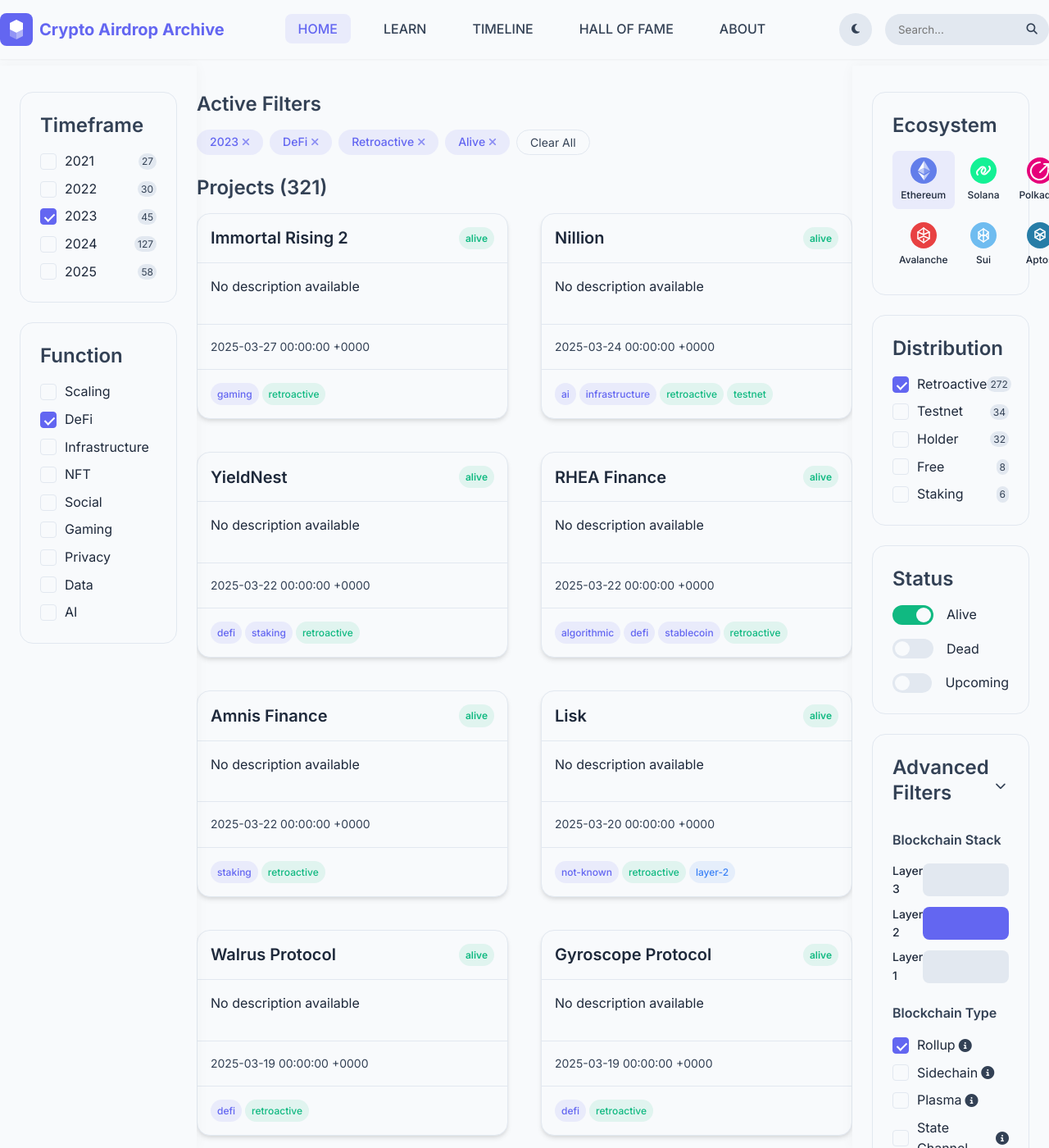
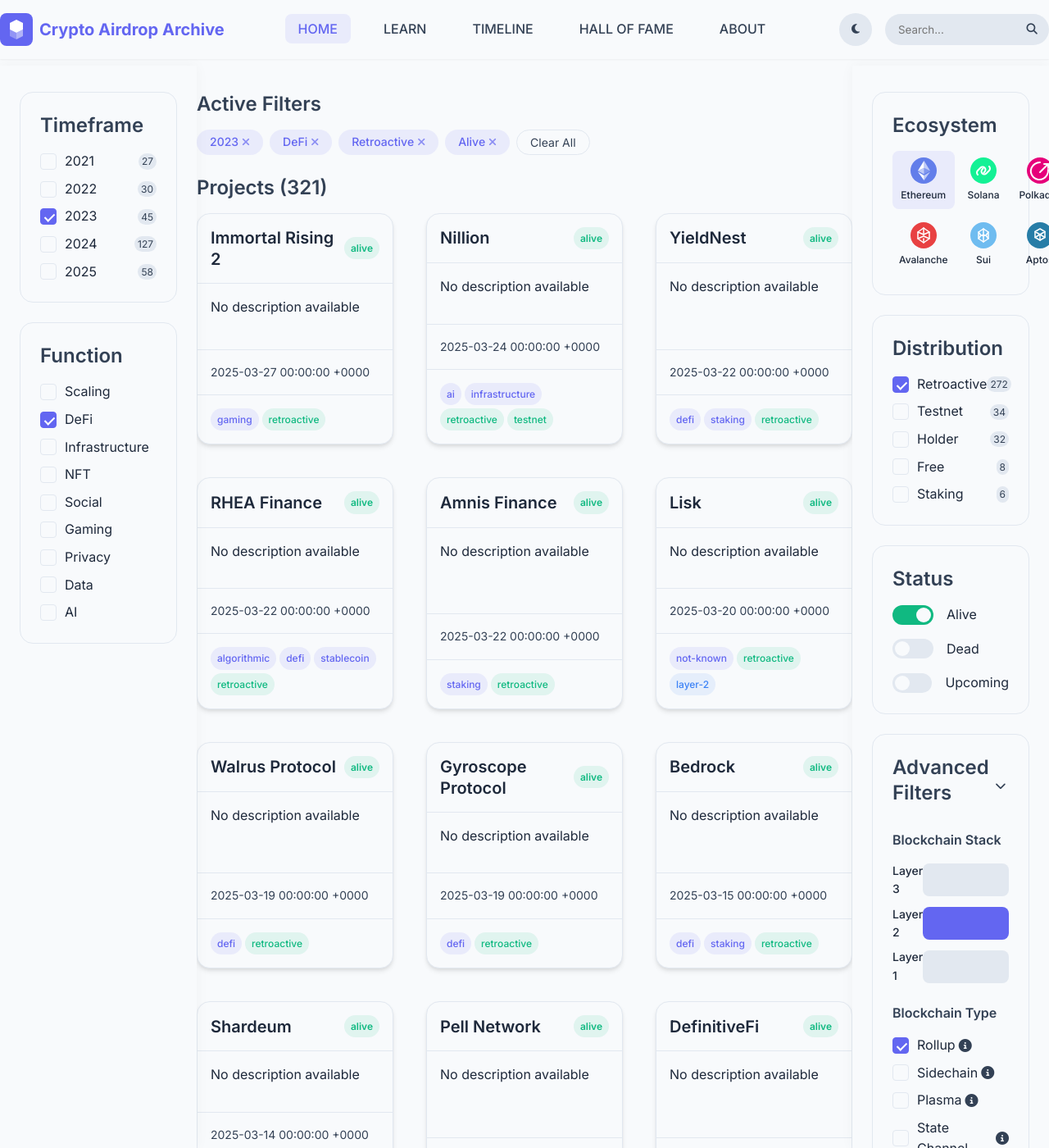
Before and after one commit to i-shivamsoni/airdrop-archive, a Jekyll site: the page built from index.markdown, in a window 1280 px wide and 1400 px high, scrolled down 213 px. Shown: the whole window at 82% size. Built offline with Jekyll 4.4.1, drawn with Linux system fonts in a browser that asks for light colours.

Commit message:
broken ui but centered with 3

```diff
--- a/assets/css/styles.css
+++ b/assets/css/styles.css
@@ -459,25 +459,17 @@
 .grid {
     width: 100%;
     display: grid;
-    grid-template-columns: repeat(auto-fit, minmax(320px, 1fr));
+    grid-template-columns: repeat(3, 1fr);
     gap: 2.5rem;
 }
 
 @media (max-width: 1200px) {
-    .main-content {
-        position: static;
-        left: unset;
-        right: unset;
-        width: 100vw;
-        padding: var(--main-padding) 0.5rem;
+    .grid {
+        grid-template-columns: repeat(2, 1fr);
     }
 }
 
-@media (max-width: 900px) {
-    .main-content {
-        width: 100vw;
-        padding: 1rem 0.25rem;
-    }
+@media (max-width: 700px) {
     .grid {
         grid-template-columns: 1fr;
     }
```
